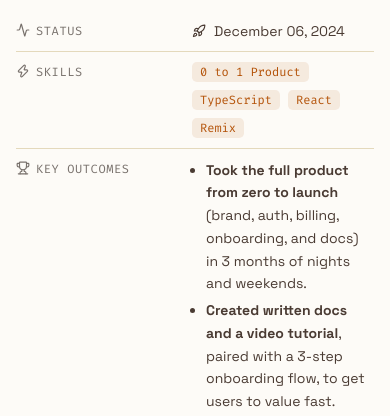
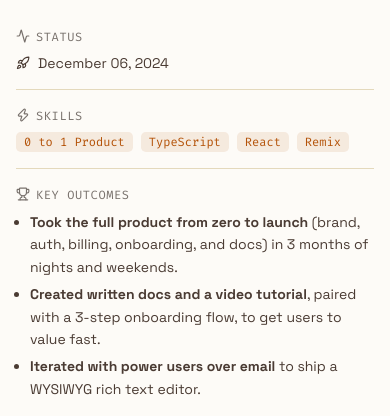
Before and after one commit to austinjamesbradshaw/blog, a Gatsby site: page /projects/low-code-plugins in a window 390 px wide. Shown: the part 418-834 px from the top of the page. Built offline with nearby package versions, Linux system fonts and the light colour scheme; Gatsby itself is replaced by a stand-in of ours; some packages are replaced by stand-ins of ours; a small style sheet from the web is missing.

Commit message:
refine ProjectDetails mobile styles

```diff
--- a/src/components/ProjectDetails.js
+++ b/src/components/ProjectDetails.js
@@ -5,7 +5,7 @@
   return (
     <div className="mb-6">
       <div className="divide-border divide-y">
-        <div className="grid grid-cols-[160px_1fr] gap-4 py-2.5">
+        <div className="grid grid-rows-[18px_1fr] gap-2 py-4 sm:grid-cols-[160px_1fr] sm:grid-rows-1 sm:gap-4 sm:py-2.5">
           <span className="text-muted-foreground flex items-start gap-1.5 pt-0.5 font-mono text-xs tracking-wider uppercase">
             <Activity className="size-3.5" /> Status
           </span>
@@ -21,7 +21,7 @@
             </div>
           )}
         </div>
-        <div className="grid grid-cols-[160px_1fr] gap-4 py-2.5">
+        <div className="grid grid-rows-[18px_1fr] gap-2 py-4 sm:grid-cols-[160px_1fr] sm:grid-rows-1 sm:gap-4 sm:py-2.5">
           <span className="text-muted-foreground flex items-start gap-1.5 pt-0.5 font-mono text-xs tracking-wider uppercase">
             <Zap className="size-3.5" /> Skills
           </span>
@@ -39,8 +39,8 @@
           </div>
         </div>
         {outcomes && (
-          <div className="grid grid-cols-[160px_1fr] gap-4 py-2.5">
-            <span className="text-muted-foreground flex items-start gap-1.5 pt-0.5 font-mono text-xs tracking-wider uppercase">
+          <div className="grid grid-rows-[18px_1fr] gap-2 py-4 sm:grid-cols-[160px_1fr] sm:grid-rows-1 sm:gap-4 sm:py-2.5">
+            <span className="text-muted-foreground flex h-fit items-start gap-1.5 pt-0.5 font-mono text-xs tracking-wider uppercase">
               <Trophy className="size-3.5" /> Key Outcomes
             </span>
             <div className="text-sm leading-relaxed">
```
